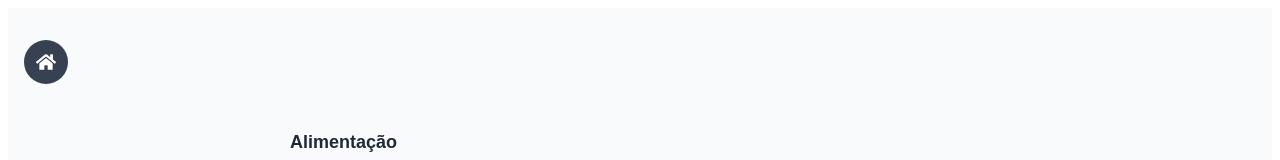
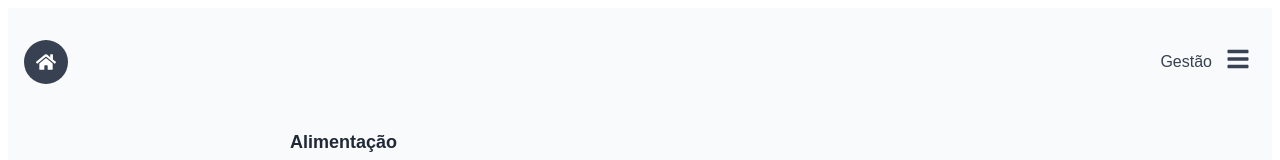
Before and after one commit to flaviane-lima/myfinance, a Next.js app: page /dashboard/expenseList in a window 1280 px wide. Shown: the top 160 px of the page. Built offline with nearby package versions, Linux system fonts and the light colour scheme.

Commit message:
foi retirado trechos de código que não estava sendo usado.

```diff
--- a/src/app/dashboard/expenseList/page.tsx
+++ b/src/app/dashboard/expenseList/page.tsx
@@ -3,6 +3,7 @@
 import ExpenseList from "../../components/ExpenseList";
 import styled from "styled-components";
 import HomeButton from "@/app/components/HomeButton/HomeButton";
+import TopMenu from "@/app/components/Menu/TopMenu";
 
 const NavBar = styled.nav`
   position: sticky;
@@ -11,7 +12,8 @@ const NavBar = styled.nav`
   padding: 1rem;
   z-index: 10;
   display: flex;
-  justify-content: flex-start;
+  justify-content: space-between; // 👈 separa os dois lados
+  align-items: center;
 `;
 
 
@@ -25,12 +27,14 @@ const PageContainer = styled.div`
 export default function List() {
 
     return(
+      <div>
         <PageContainer>
         <NavBar>
           <HomeButton />
+          <TopMenu />
         </NavBar>
             <ExpenseList />
         </PageContainer>
-
+      </div>
     )
 }
```
